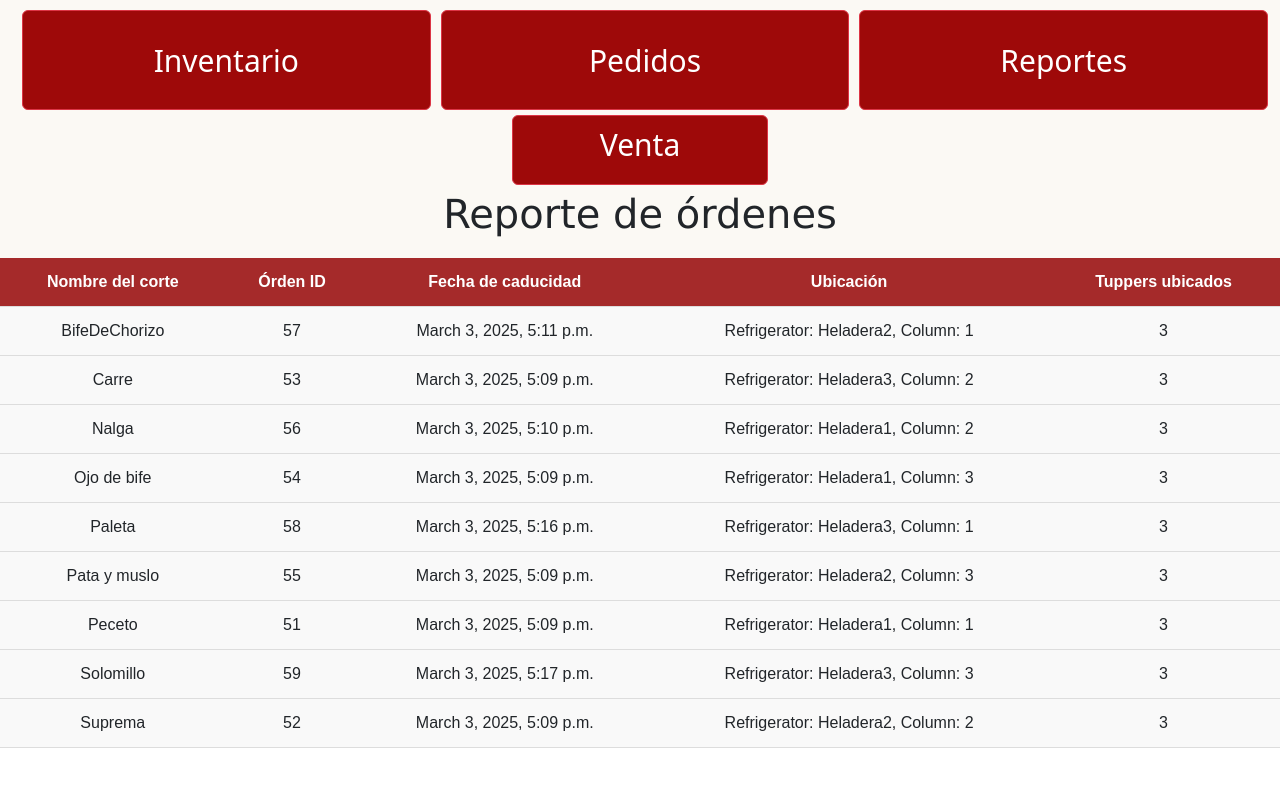
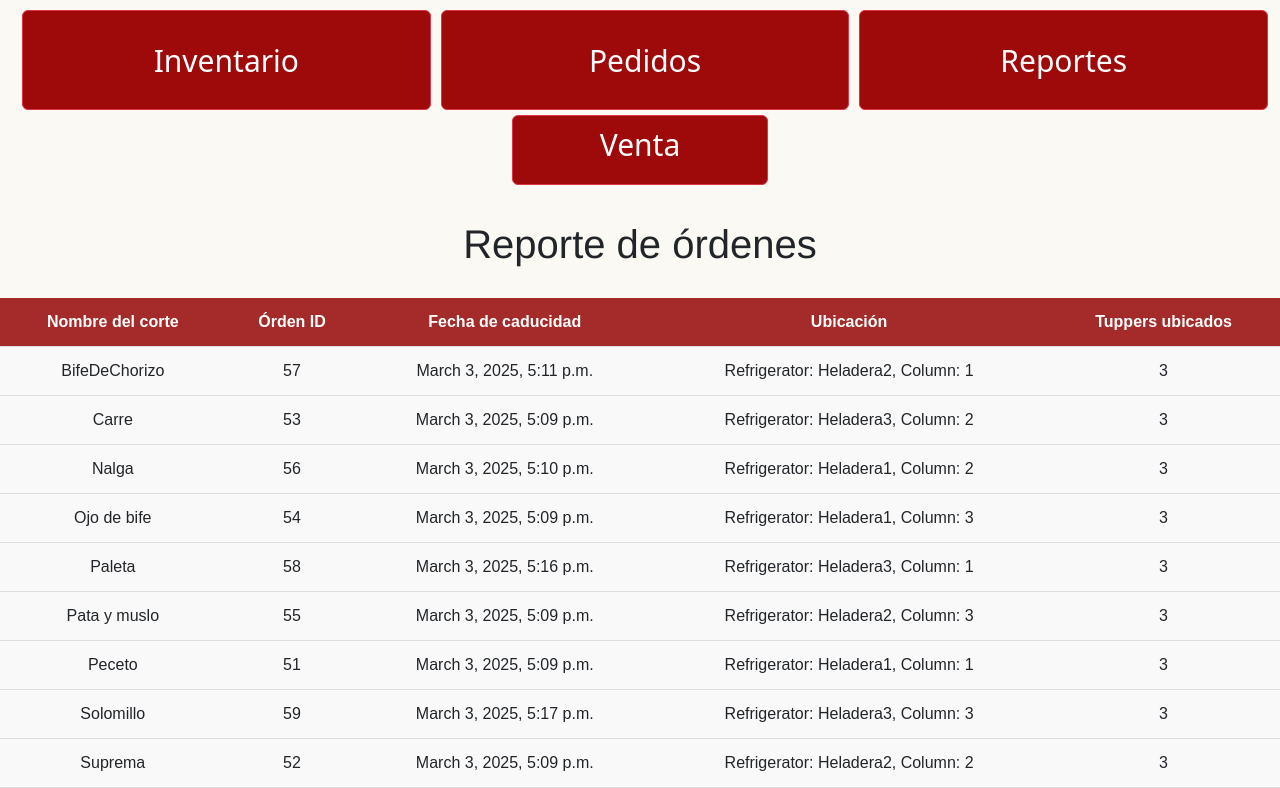
Before and after one commit to juangilfons/milanga-inventory, a Django app: page /expiration/ in a window 1280 px wide. Shown: the part 100-888 px from the top of the page. Before the commit the page ends 848 px from the top, so only its background shows below. Run offline with Django 5.2, Linux system fonts and the light colour scheme; data comes from the database, SQL or seed files in the repository.

Commit message:
Update reports.css

```diff
--- a/inventory/static/inventory/reports.css
+++ b/inventory/static/inventory/reports.css
@@ -31,4 +31,6 @@
 #nombre{
     font-family: Vegur, 'PT Sans', Verdana, sans-serif;
     display: block;
+        margin: 30px;
+    font-family: 'Helvetica', sans-serif;
 }
```
